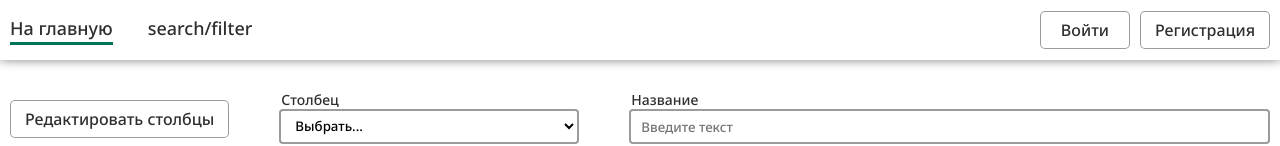
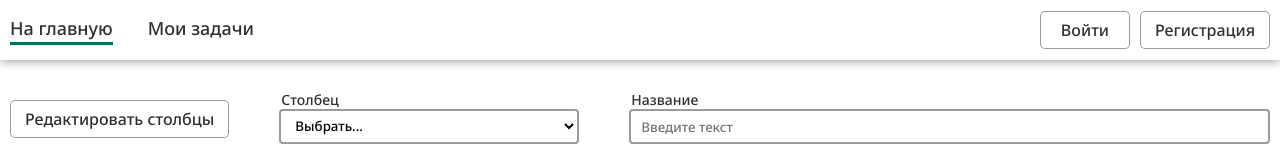
Before and after one commit to KvRm/scrum-board, a Vue app: page / in a window 1280 px wide. Shown: the top 146 px of the page. Built offline with nearby package versions, Linux system fonts and the light colour scheme.

Commit message:
Add my tasks view link to header

```diff
--- a/src/components/HeaderComponent.vue
+++ b/src/components/HeaderComponent.vue
@@ -3,12 +3,12 @@
     <div class="container header-container">
       <nav class="nav">
         <router-link class="link" to="/">На главную</router-link>
-        <search-filter-component />
+        <router-link class="link" to="/personal-tasks">Мои задачи</router-link>
       </nav>
       <div v-if="!isAuth" class="menu auth-menu">
-        <button-component :color="ButtonColor.green" :size="ButtonSize.medium"
-          >Войти</button-component
-        >
+        <button-component :color="ButtonColor.green" :size="ButtonSize.medium">
+          Войти
+        </button-component>
         <button-component :color="ButtonColor.green" :size="ButtonSize.medium">
           Регистрация
         </button-component>
@@ -26,12 +26,10 @@ import ButtonComponent, {
   ButtonColor,
   ButtonSize,
 } from "@/components/UI/ButtonComponent.vue";
-import SearchFilterComponent from "./manage-components/SearchFilterComponent.vue";
 
 export default defineComponent({
   components: {
     ButtonComponent,
-    SearchFilterComponent,
   },
   setup() {
     const isAuth = ref<boolean>(false);
--- a/src/router/index.ts
+++ b/src/router/index.ts
@@ -7,8 +7,8 @@ const routes: Array<RouteRecordRaw> = [
     component: () => import("../views/HomeView.vue"),
   },
   {
-    path: "/history",
-    name: "history",
+    path: "/personal-tasks",
+    name: "personal-task",
     component: () => import("../views/HomeView.vue"),
   },
 ];
```
